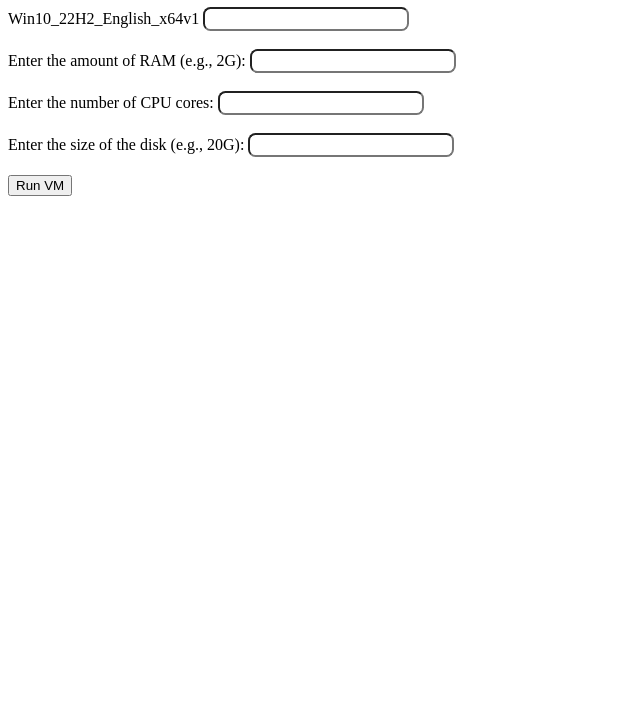
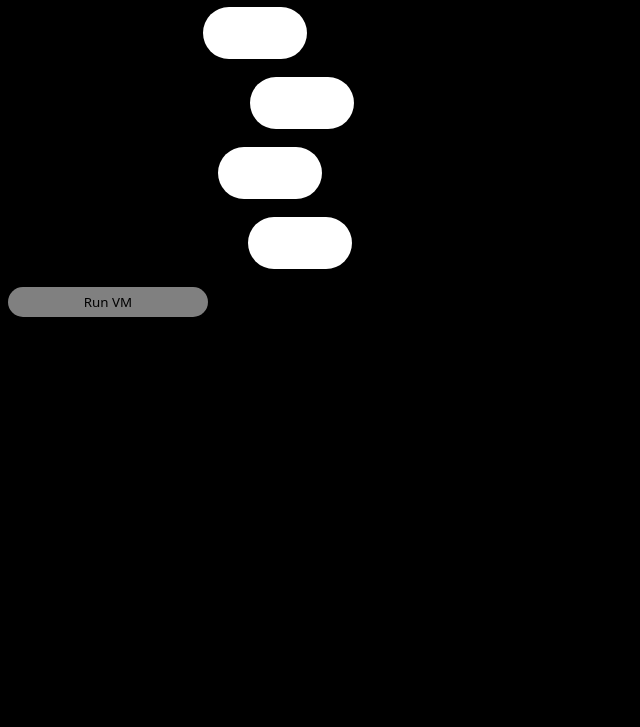
Before and after one commit to bahabryra/Clasboard-online-windows-VM-tester, a plain HTML site: page index.html in a window 1280 px wide. Shown: the part 73-800 px from the top of the page, without its empty margins (0-640 px from the left). Drawn offline with Linux system fonts and the light colour scheme.

Commit message:
good stuff

```diff
--- a/index.html
+++ b/index.html
@@ -4,14 +4,35 @@
     <meta charset="UTF-8">
     <meta name="viewport" content="width=device-width, initial-scale=1.0">
     <title>VM Emulator Setup</title>
+     <link rel="icon" type="image/x-icon" href=" <link rel="https://filestore.community.support.microsoft.com/api/images/7c06f078-b027-434d-8a83-4af7d3d64452?upload=true">
 </head>
 <body>
 
 <style>
     input {
-        border-radius: 7.5px;
+        border-radius: 200px;
         font-family: system-ui;
+        border-style: solid;
+        height: 50px;
+        width: 100px;
+        border: #87CEEB;
     }
+
+    body {
+        background-color: black;
+        font-color: white;
+    }
+
+    #start {
+        border-radius: 200px;
+        font-family: system-ui;
+        border-style: solid;
+        height: 30px;
+        width: 200px;
+        border: #87CEEB;
+        background-color: gray;
+    }
+
 </style>
 
     <h1>VM Emulator Setup</h1>
@@ -28,7 +49,7 @@
         <label for="diskSize">Enter the size of the disk (e.g., 20G):</label>
         <input type="text" id="diskSize"><br><br>
 
-        <button onclick="runVM()">Run VM</button>
+        <button id="start" onclick="runVM()">Run VM</button>
     </div>
 
     <div id="output"></div>
```
